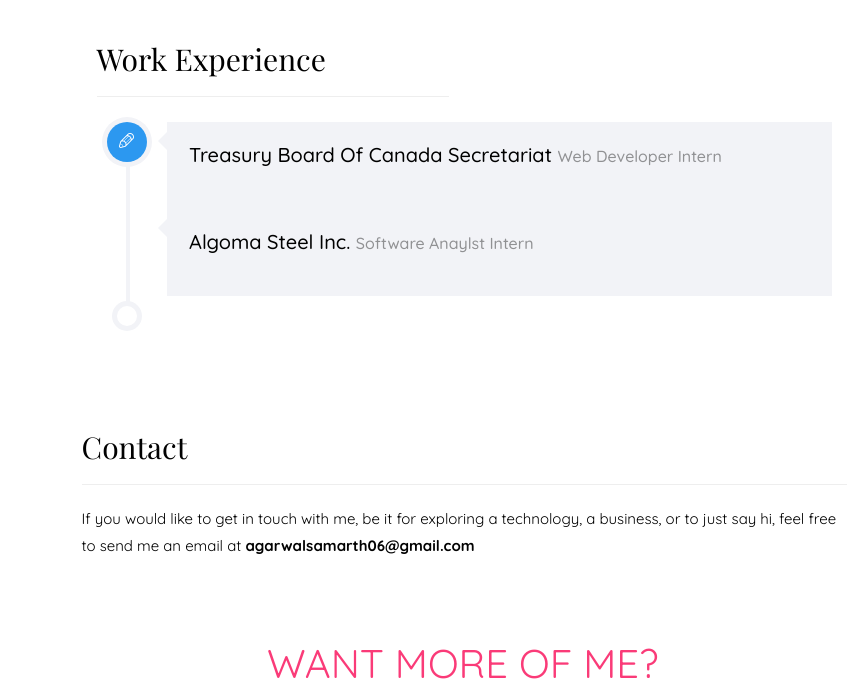
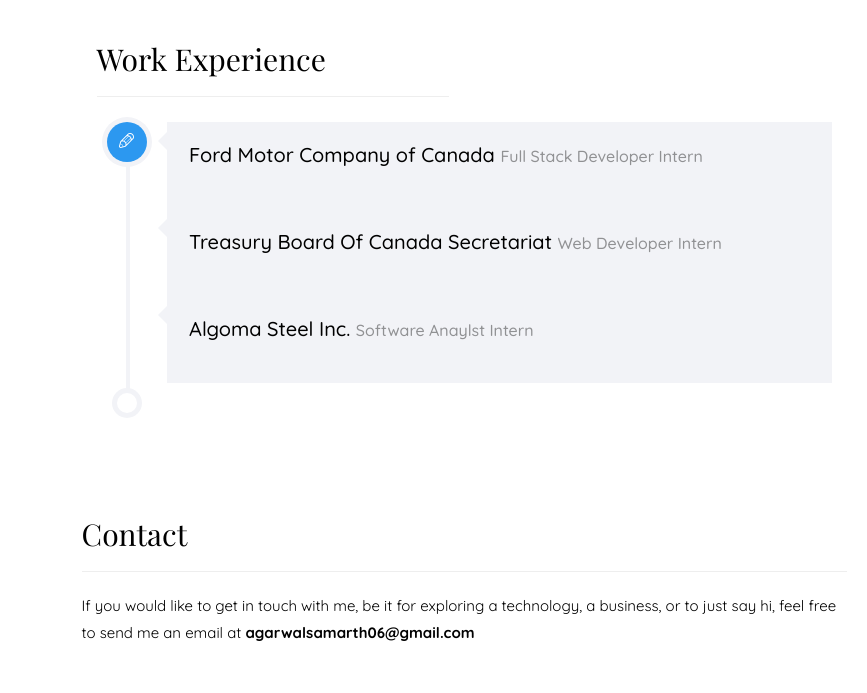
Before and after one commit to samarwal/samarwal.github.io, a plain HTML site: page index.html in a window 1280 px wide. Shown: the part 1580-2273 px from the top of the page, without its empty margins (326-1193 px from the left). Drawn offline with nearby package versions, Linux system fonts and the light colour scheme; files whose address does not match are found by name; a web font is replaced by a local one.

Commit message:
added new work term

```diff
--- a/index.html
+++ b/index.html
@@ -246,14 +246,14 @@
 					               <div class="timeline-icon color-1">
 					                  <i class="icon-pen2"></i>
 								   </div>
-
+								   <div class="timeline-label">
+										<h2><a href="#">Ford Motor Company of Canada </a> <span>Full Stack Developer Intern</span></h2>
+									  </div>
 					               <div class="timeline-label">
 									  <h2><a href="#">Treasury Board Of Canada Secretariat </a> <span>Web Developer Intern</span></h2>
-
 									</div>
 								   <div class="timeline-label">
 									   <h2><a href="#">Algoma Steel Inc. </a> <span>Software Anaylst Intern</span></h2>
-
 									</div>
 					            </div>
 					         </article>
```
Lines whose indentation alone changed are shown as unchanged.
